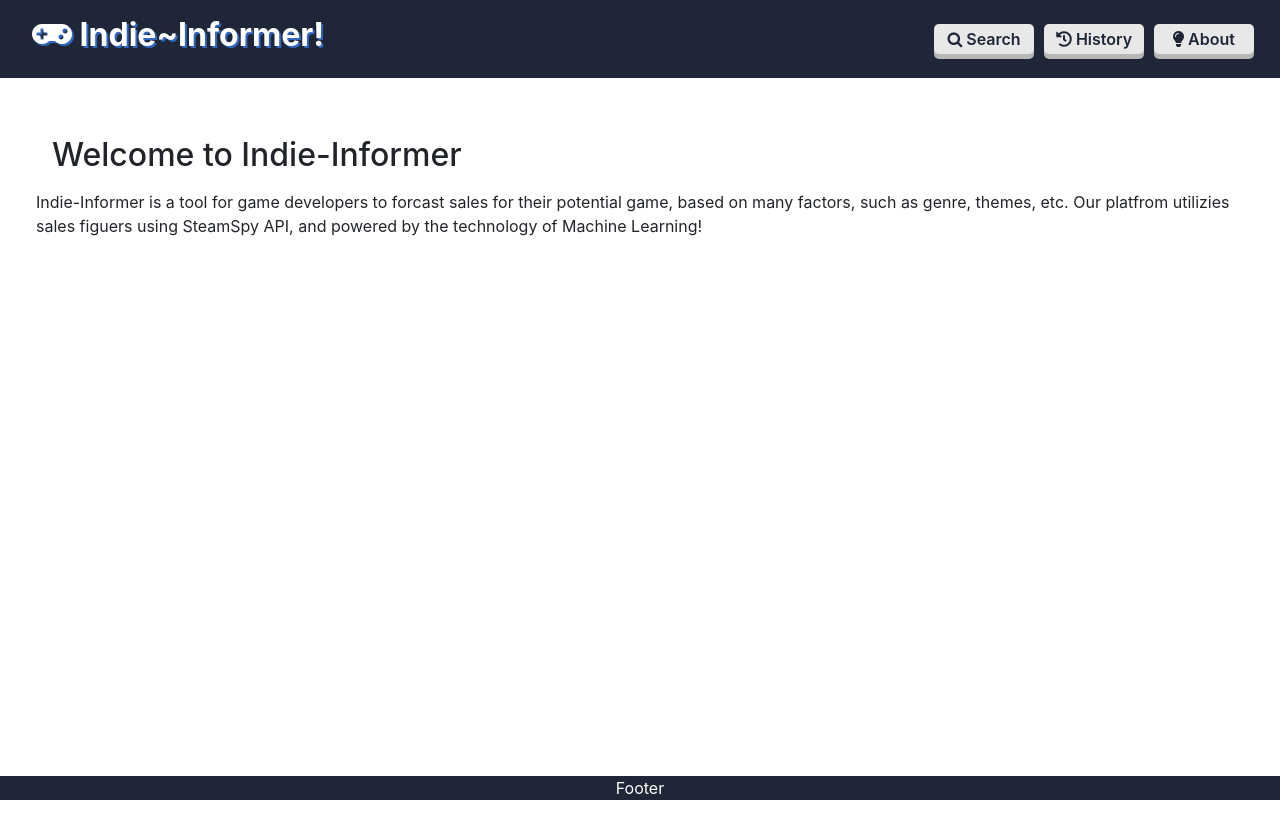
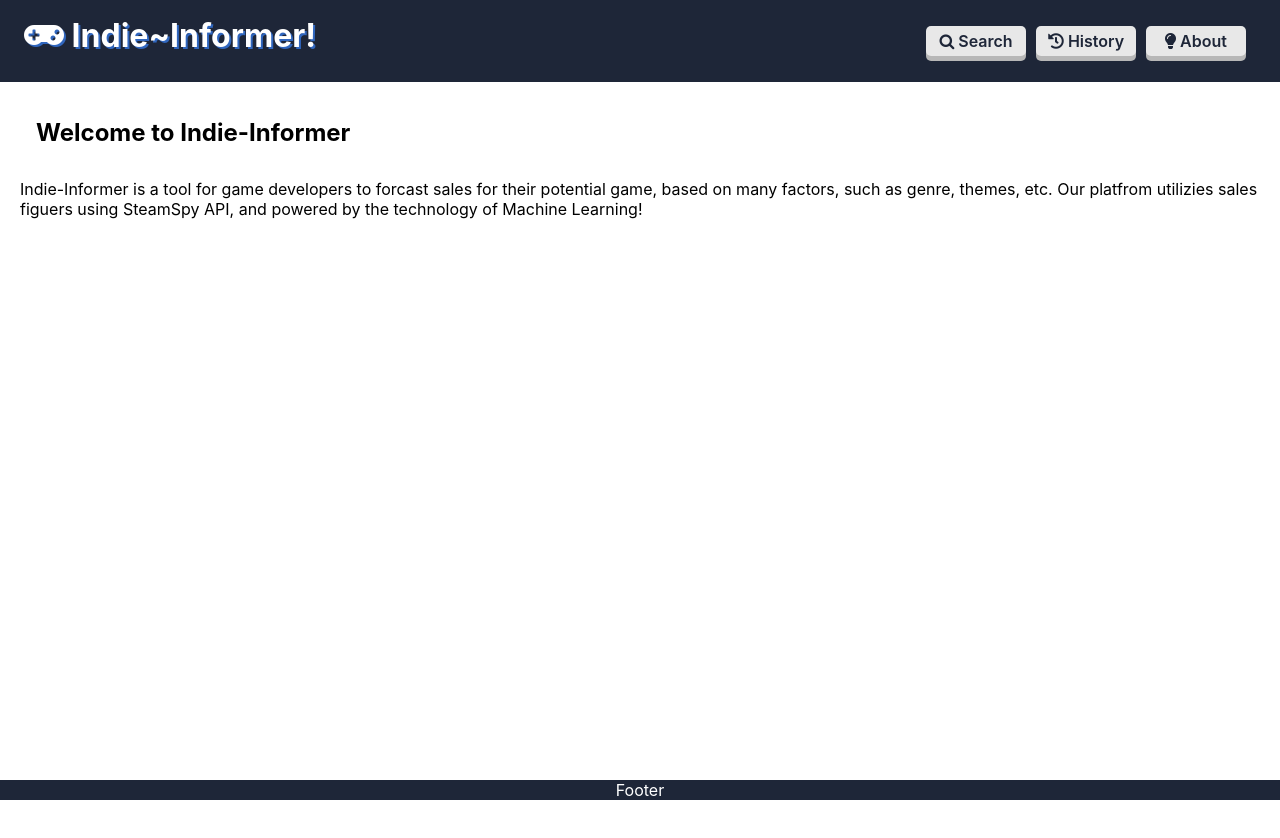
Before and after one commit to tahaelaradi/indie-informer, a React (Create React App) app: page / in a window 1280 px wide. Shown: the top 838 px of the page. Built offline with nearby package versions, Linux system fonts and the light colour scheme.

Commit message:
Fix CSS without bootstrap

```diff
--- a/package.json
+++ b/package.json
@@ -6,7 +6,6 @@
     "@tensorflow/tfjs": "^1.0.4",
     "@tensorflow/tfjs-node": "^1.0.3",
     "body-parser": "^1.18.3",
-    "bootstrap": "^4.3.1",
     "cors": "^2.8.5",
     "express": "^4.16.4",
     "font-awesome": "^4.7.0",
--- a/src/App.css
+++ b/src/App.css
@@ -2,6 +2,5 @@
   background-color: #fff;
   min-height: 100vh;
   display: flex;
-  padding: 100px 0px 16px 16px;
   margin: 20px 20px;
 }
--- a/src/components/header.js
+++ b/src/components/header.js
@@ -7,25 +7,20 @@ import NavLink from "./navlink";
 const NavBar = styled.div`
   overflow: hidden;
   background-color: #1e2638;
-  position: fixed;
   top: 0;
-  width: 100%;
+  padding: 16px 24px;
 `;
 
-const Title = styled.h2`
+const Title = styled.h1`
   color: white;
   font-weight: bold;
   text-shadow: 2px 2px #3066be;
   float: left;
-  padding: 16px 32px;
+  margin: 0px;
 `;
 
 const ButtonGroup = styled.div`
   float: right;
-  display: flex;
-  text-align: center;
-  vertical-align: text-bottom;
-  padding: 14px 16px;
 `;
 
 function Header() {
--- a/src/index.js
+++ b/src/index.js
@@ -2,7 +2,6 @@ import React from "react";
 import ReactDOM from "react-dom";
 import "./index.css";
 import App from "./App";
-import "../node_modules/bootstrap/dist/css/bootstrap.min.css";
 import "font-awesome/css/font-awesome.min.css";
 import * as serviceWorker from "./serviceWorker";
 
--- a/src/router/search.js
+++ b/src/router/search.js
@@ -17,7 +17,7 @@ const GenreBox = styled.div`
 
 const LabelGenre = styled.h4`
   padding-right: 10px;
-  margin-top: 10px;
+  margin: 20px 0px 10px 0px;
 `;
 
 const Button = styled.div`
@@ -26,13 +26,22 @@ const Button = styled.div`
   float: right;
   width: 100px;
   padding: 0;
-  margin: 20px 0px 20px 0;
+  margin: 20px 0px;
   font-weight: 600;
   text-align: center;
   line-height: 30px;
   color: #1e2638;
   background: #e8e8e8;
   border-radius: 5px;
+  transition: all 0.2s;
+  box-shadow: 0px 5px 0px 0px #b7b7b7;
+  cursor: pointer;
+
+  &:active {
+    margin-top: 15px;
+    margin-bottom: 5px;
+    box-shadow: 0px 0px 0px 0px #b7b7b7;
+  }
 `;
 
 const Loader = styled.div`
@@ -43,7 +52,7 @@ const Loader = styled.div`
   animation: changeContent .8s linear infinite;
   display: block;
   content: "⠋";
-  font-size: 50px;
+  font-size: 30px;
 }
 
 @keyframes changeContent {
@@ -59,8 +68,13 @@ const Loader = styled.div`
 }
 `;
 
-const Result = styled.div`
-  margin: 20px 0px;
+const ResultBox = styled.div`
+  display: flex;
+  margin: 10px 0px;
+`;
+
+const ResultLabel = styled.div`
+  margin: 10px 10px;
 `;
 
 class Search extends Component {
@@ -140,17 +154,17 @@ class Search extends Component {
           Submit
         </Button>
         {this.state.isTraining ? (
-          <div>
+          <ResultBox>
             <Loader />
-            <h4>
-              Training...
-            </h4>
-          </div>
+            <ResultLabel>
+              Training Model
+            </ResultLabel>
+          </ResultBox>
         ) : null}
         {this.state.result ? (
-          <Result>
-            <h4>Expected result: {this.state.result} Copies!</h4>
-          </Result>
+          <ResultBox>
+            <ResultLabel>Expected Result: {this.state.result} Copies!</ResultLabel>
+          </ResultBox>
         ) : null}
       </SearchFrom>
     );
```
Also changed, not shown: 1 other file (tests, documents, lock files or other folders).
